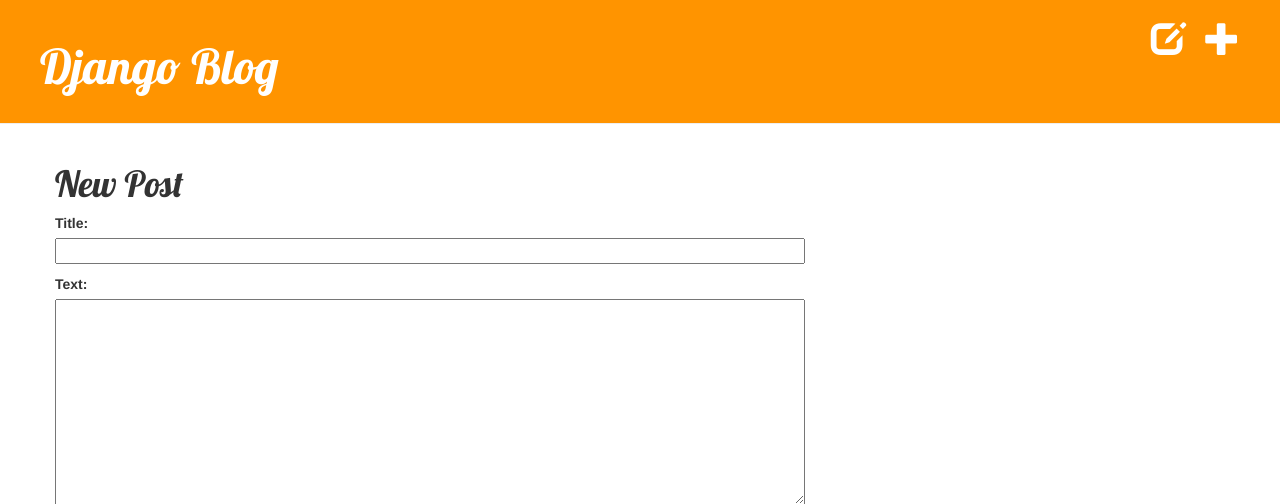
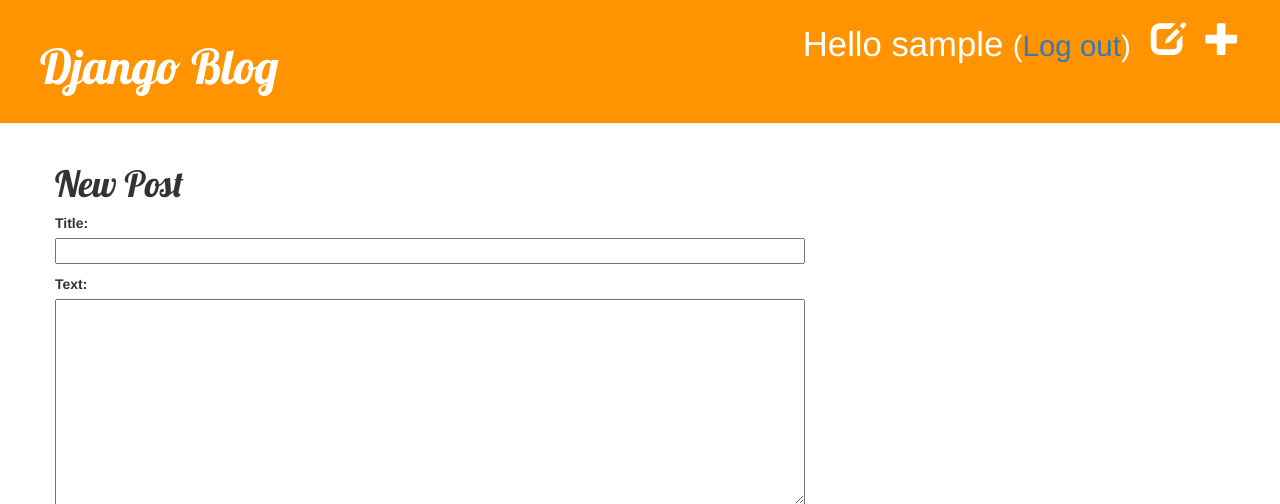
Before and after one commit to dychi/docker-django, a Django app: page /post/new in a window 1280 px wide. Shown: the top 504 px of the page. Run offline with Django 3.2, Linux system fonts and the light colour scheme; the visitor is signed in with stand-in values (Sample User, id 1); some libraries are stand-ins or nearby versions.

Commit message:
add logout/

```diff
--- a/src/blog/templates/blog/base.html
+++ b/src/blog/templates/blog/base.html
@@ -12,6 +12,9 @@
             {% if user.is_authenticated %}
                 <a href="{% url 'post_new' %}" class="top-menu"><span class="glyphicon glyphicon-plus"></span></a>
                 <a href="{% url 'post_draft_list' %}" class="top-menu"><span class="glyphicon glyphicon-edit"></span></a>
+                <p class="top-menu">Hello {{ user.username }} <small>(<a href="{% url 'logout' %}">Log out</a>)</small></p>
+            {% else %}
+                <a href="{% url 'login' %}" class="top-menu"><span class="glyphicon glyphicon-lock"></span></a>
             {% endif %}
             <h1><a href="/">Django Blog</a></h1>
         </div>
--- a/src/mysite/urls.py
+++ b/src/mysite/urls.py
@@ -6,5 +6,6 @@ from django.contrib.auth import views
 urlpatterns = [
     path('admin/', admin.site.urls),
     path('accounts/login/', views.LoginView.as_view(), name='login'),
+    path('accounts/logout/', views.LogoutView.as_view(next_page='/'), name='logout'),
     path('', include('blog.urls')),
 ]
```
